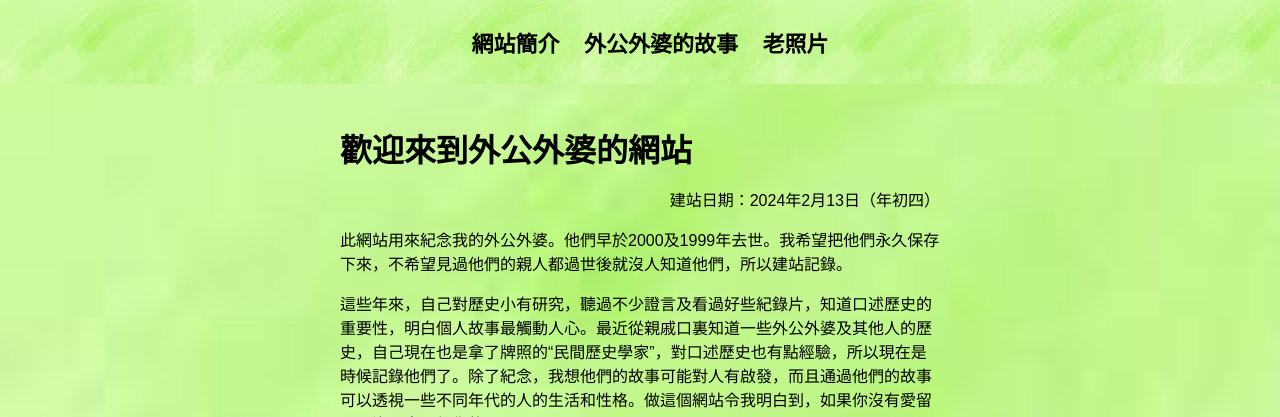
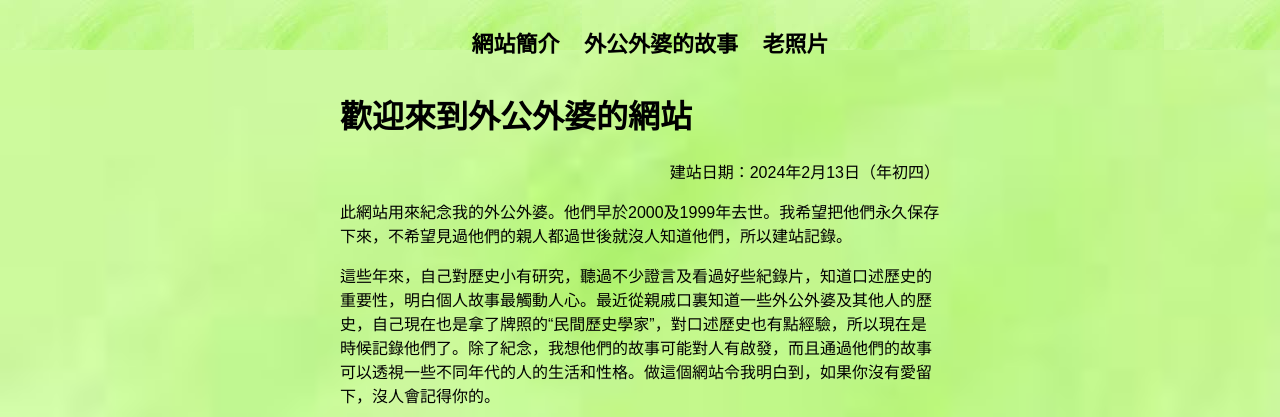
Before and after one commit to poonh/grandparents, a PHP site: page /index.html in a window 1280 px wide. Shown: the top 417 px of the page. Run offline with PHP 8.4, Linux system fonts and the light colour scheme.

Commit message:
Add files via upload

```diff
--- a/style.css
+++ b/style.css
@@ -81,8 +81,8 @@ footer {
     padding: 10px;
 }
 
-h1{
-margin-bottom:1px
+nav{
+    height: 30px;
 
 }
 
```
